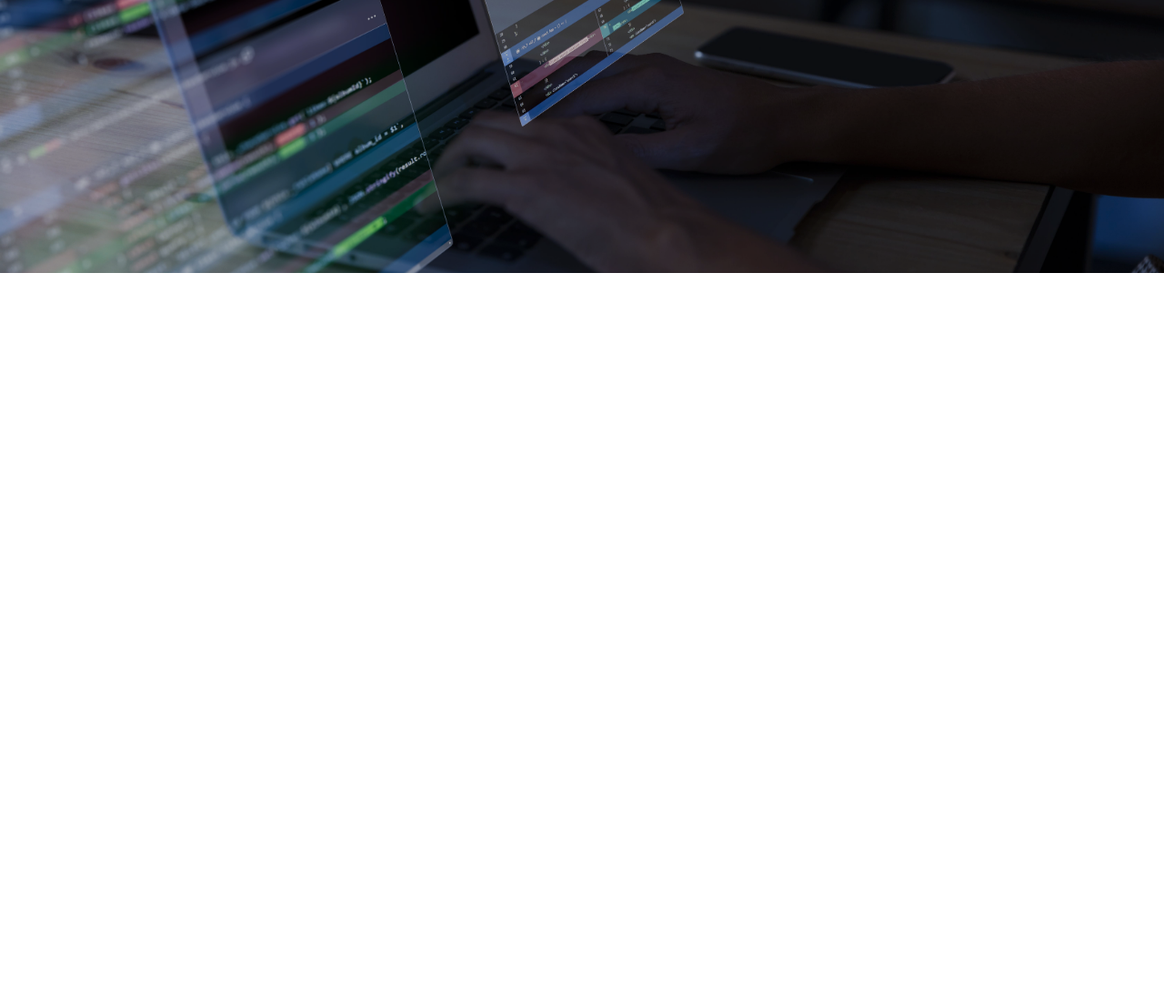
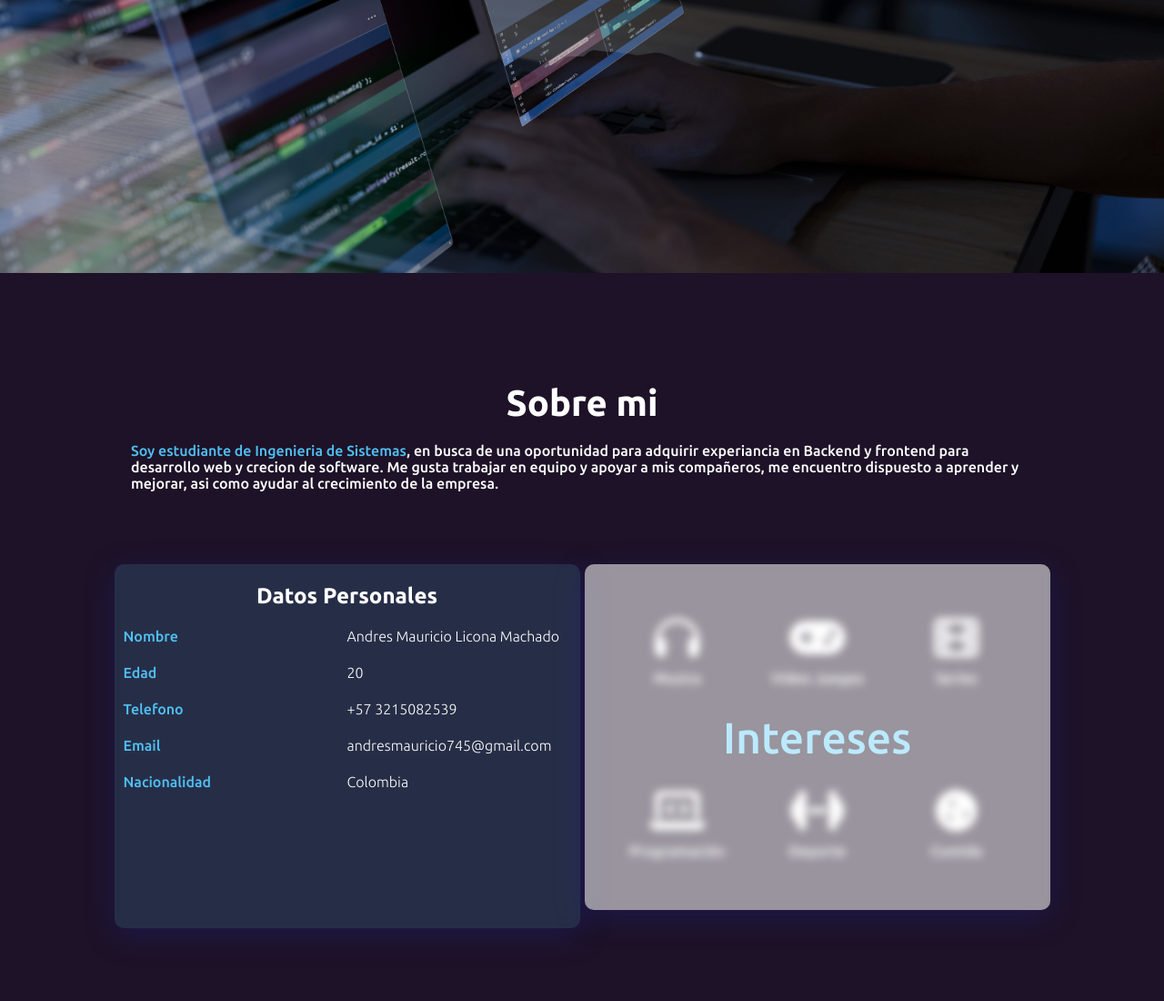
Before and after one commit to desingkuro/Portafolio, a plain HTML site: page index.html in a window 1280 px wide. Shown: the part 500-1600 px from the top of the page at 91% size. Before the commit the page ends 800 px from the top, so only its background shows below. Drawn offline with Linux system fonts and the light colour scheme.

Commit message:
seccion de presentacion culminada

```diff
--- a/css/Presentacion.css
+++ b/css/Presentacion.css
@@ -0,0 +1,154 @@
+.Presentacion{
+    height: 100vh;
+    width: 100%;
+    background:rgb(29, 18, 39);
+    color: white;
+    display: flex;
+    align-items: center;
+    flex-direction: column;
+    text-align: center;
+    padding-top: 100px;
+}
+.SobreMiContainer{
+    height: 200px;
+    padding: 20px;
+    width: 100%;
+    display: flex;
+    flex-direction: column;
+    align-items: center;
+}
+.SobreMiContainer h3{
+    font-size: 2.5rem;
+    transition: all ease-in-out .3s;
+    margin-bottom: 20px;
+}
+.SobreMiContainer h3:hover{
+    color: rgb(80, 192, 243);
+    transition: all ease-in-out .3s;
+}
+.SobreMiContainer p{
+    text-align: left;
+    width: 80%;
+}
+.SobreMiContainer p > span{
+    color: rgb(80, 192, 243);
+}
+.personalInf h3{
+    font-size: 1.5rem;
+}
+.personalInf{
+    background: rgba(98, 210, 255, 0.15);
+    box-shadow: 0 8px 32px 0 rgba( 31, 38, 135, 0.37 );
+    backdrop-filter: blur( 5.5px );
+    -webkit-backdrop-filter: blur( 5.5px );
+    border-radius: 10px;
+    display: flex;
+    flex-direction: column;
+    justify-content: center;
+    gap: 10px;
+}
+.infContainer{
+    width: 100%;
+    display: flex;
+    justify-content: center;
+    gap: 5px;
+    height: 500px;
+}
+.infContainer >section{
+    width: 40%;
+    height: 80%;
+    margin-top: 20px;
+}
+.infContainer >section h3:hover{
+    color: rgb(80, 192, 243);
+    transition: all ease-in-out .3s;
+}
+.DatosContainer{
+    height: 80%;
+    width: 100%;
+}
+.itemDato{
+    width: 100%;
+    display: flex;
+    align-items: center;
+    height: 40px;
+}
+.itemDato>span{
+    color: rgb(80, 192, 243);
+    width: 50%;
+    text-align: left;
+    padding-left: 10px;
+    font-size: 1rem;
+}
+.itemDatoC{
+    font-weight: 300;
+    text-align: left;
+    width: 50%;
+    font-size: 1rem;
+}
+
+/********************/
+
+.intereses{
+    width: 40%;
+    height: 100%;
+    max-height: 380px;
+    cursor: pointer;
+    position: relative;
+}
+.intereses::after{
+    content: 'Intereses';
+    height: 100%;
+    width: 100%;
+    position: absolute;
+    top: 0%;
+    left: 0%;
+    background: rgba( 255, 255, 255, 0.55 );
+    box-shadow: 0 8px 32px 0 rgba( 31, 38, 135, 0.37 );
+    backdrop-filter: blur( 5px );
+    -webkit-backdrop-filter: blur( 5px );
+    border-radius: 10px;
+    display: flex;
+    align-items: center;
+    justify-content: center;
+    font-size: 3rem;
+    transition: ease-in-out .3s;
+    color:rgb(187, 234, 255) ;
+}
+.intereses:hover::after{
+    transition: ease-in-out .3s;
+    opacity: 0;
+    transform: scale(1.03);
+}
+.interesContainer{
+    height: 100%;
+    width: 100%;
+    display: flex;
+    align-items: center;
+    justify-content: center;
+    flex-wrap: wrap;
+}
+.itemInteres{
+    height: 50%;
+    width: 30%;
+    border-radius: 10px;
+    transition: ease-in-out .3s;
+    transform: scale(1.02);
+    display: flex;
+    align-items: center;
+    justify-content: center;
+    flex-direction: column;
+    gap: 10px;
+}
+
+.intereses:hover .itemInteres{
+    background: rgba( 255, 255, 255, 0.55 );
+    box-shadow: 0 8px 32px 0 rgba( 31, 38, 135, 0.37 );
+    backdrop-filter: blur( 5px );
+    -webkit-backdrop-filter: blur( 5px );
+    transition: ease-in-out .3s;
+    transform: scale(1);
+    margin-left:5px;
+    margin-right:5px;
+    height: 47%;
+}
--- a/css/format.css
+++ b/css/format.css
@@ -4,4 +4,5 @@
     padding: 0%;
     box-sizing: border-box;
     font-family: 'Ubuntu', sans-serif;
+    scroll-behavior: smooth;
 }
--- a/css/header.css
+++ b/css/header.css
@@ -5,6 +5,11 @@ header{
     align-items: center;
     position: fixed;
     width: 100%;
+    background: rgba( 144, 19, 254, 0.05 );
+    box-shadow: 0 8px 32px 0 rgba( 31, 38, 135, 0.37 );
+    backdrop-filter: blur( 4.5px );
+    -webkit-backdrop-filter: blur( 4.5px );
+    border-radius: 10px;
 }
 header .logo{
     height: 100px;
@@ -80,10 +85,10 @@ nav ul{
         transition: all ease .4s;
         height: 200px;
         clip-path: polygon(100% 0, 100% 0, 100% 100%, 100% 100%);
-        background: rgba( 144, 19, 254, 0.15 );
+        background: rgba( 144, 19, 254, 0.05 );
         box-shadow: 0 8px 32px 0 rgba( 31, 38, 135, 0.37 );
-        backdrop-filter: blur( 6.5px );
-        -webkit-backdrop-filter: blur( 6.5px );
+        backdrop-filter: blur( 4.5px );
+        -webkit-backdrop-filter: blur( 4.5px );
         border-radius: 10px;
     }
     nav ul{
--- a/index.html
+++ b/index.html
@@ -8,6 +8,8 @@
     <link rel="stylesheet" href="css/header.css">
     <link rel="stylesheet" href="css/format.css">
     <link rel="stylesheet" href="css/main.css">
+    <link rel="stylesheet" href="css/Presentacion.css">
+    <script defer src="https://kit.fontawesome.com/2b99e15e22.js" crossorigin="anonymous"></script>
     <title>Andres Licona</title>
 </head>
 <body>
@@ -20,8 +22,9 @@
         <nav>
             <ul>
                 <li class="navElement"><a href="#Inicio">Inicio</a></li>
-                <li class="navElement"><a href="#">Presentación</a></li>
+                <li class="navElement"><a href="#Presentación">Presentación</a></li>
                 <li class="navElement"><a href="#">Skills</a></li>
+                <li class="navElement"><a href="#">Proyectos</a></li>
                 <li class="navElement"><a href="#">contacto</a></li>
             </ul>
         </nav>
@@ -32,8 +35,67 @@
             <h2>Front End Developer</h2>
         </div>
     </main>
-    <section id="Presentación" class="Presentación">
-
+    <section id="Presentación" class="Presentacion">
+        <div class="SobreMiContainer">
+            <h3>Sobre mi</h3>
+            <p><span>Soy estudiante de Ingenieria de Sistemas</span>, en busca de una oportunidad para adquirir experiancia en Backend y frontend para desarrollo web y crecion de software.
+                Me gusta trabajar en equipo y apoyar a mis compañeros, me encuentro dispuesto a aprender y mejorar, asi como ayudar al crecimiento de la empresa.</p>
+        </div>
+        <div class="infContainer">
+            <section class="personalInf">
+                <h3>Datos Personales</h3>
+                <div class="DatosContainer">
+                    <div class="itemDato">
+                        <span>Nombre</span>
+                        <p class="itemDatoC">Andres Mauricio Licona Machado</p>
+                    </div>
+                    <div class="itemDato">
+                        <span>Edad</span>
+                        <p class="itemDatoC">20</p>
+                    </div>
+                    <div class="itemDato">
+                        <span>Telefono</span>
+                        <p class="itemDatoC">+57 3215082539</p>
+                    </div>
+                    <div class="itemDato">
+                        <span>Email</span>
+                        <p class="itemDatoC">andresmauricio745@gmail.com</p>
+                    </div>
+                    <div class="itemDato">
+                        <span>Nacionalidad</span>
+                        <p class="itemDatoC">Colombia</p>
+                    </div>
+                </div>
+            </section>
+            <section class="intereses">
+                <section class="interesContainer">
+                    <div class="itemInteres">
+                        <i class="fa-solid fa-3x fa-headphones"></i>
+                        <span>Musica</span>
+                    </div>
+                    <div class="itemInteres">
+                        <i class="fa-solid fa-gamepad fa-3x"></i>
+                        <span>Video Juegos</span>
+                    </div>
+                    <div class="itemInteres">
+                        <i class="fa-solid fa-film fa-3x"></i>
+                        <span>Series</span>
+                    </div>
+                    <div class="itemInteres">
+                        <i class="fa-solid fa-laptop-code fa-3x"></i>
+                        <span>Programación</span>
+                    </div>
+                    <div class="itemInteres">
+                        <i class="fa-solid fa-dumbbell fa-3x"></i>
+                        <span>Deporte</span>
+                    </div>
+                    <div class="itemInteres">
+                        <i class="fa-solid fa-cookie fa-3x"></i>
+                        <span>Comida</span>
+                    </div>
+                </section>
+            </section>
+        </div>
     </section>
 </body>
 </html>
```
